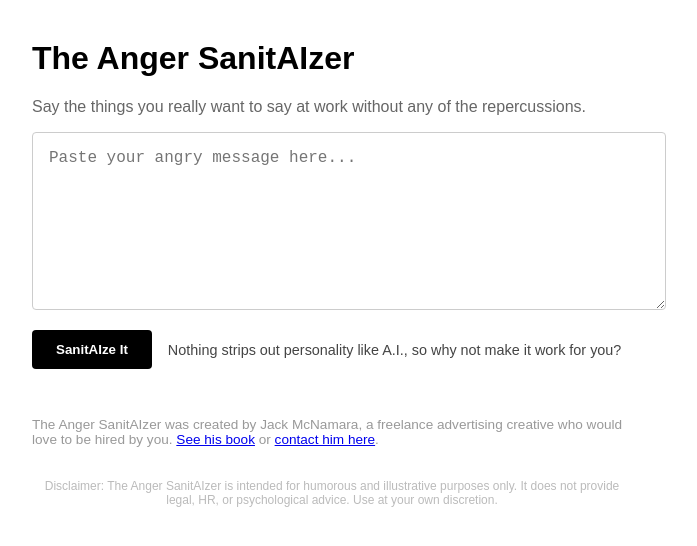
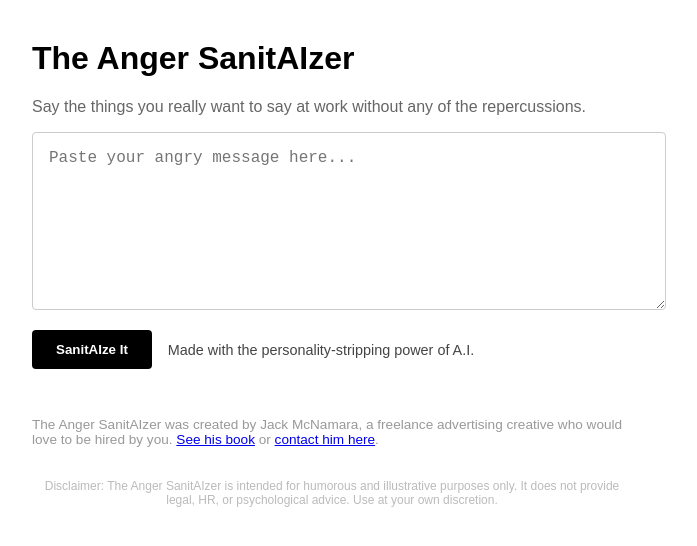
Before and after one commit to jackthemc87/AngerSanitAIzer, a Next.js app: page / in a window 1280 px wide. Shown: the top 546 px of the page, without its empty margins (308-1005 px from the left). Built offline with nearby package versions, Linux system fonts and the light colour scheme.

Commit message:
Update index.tsx

```diff
--- a/pages/index.tsx
+++ b/pages/index.tsx
@@ -91,7 +91,7 @@ export default function Home() {
         </button>
 
         <span style={{ fontSize: "0.9rem", color: "#444" }}>
-          Nothing strips out personality like A.I., so why not make it work for you?
+          Made with the personality-stripping power of A.I.
         </span>
       </div>
 
```
